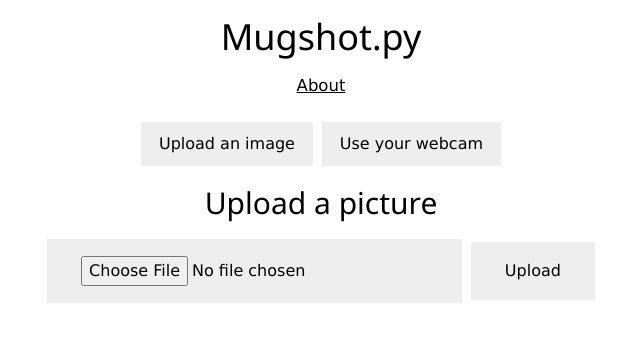
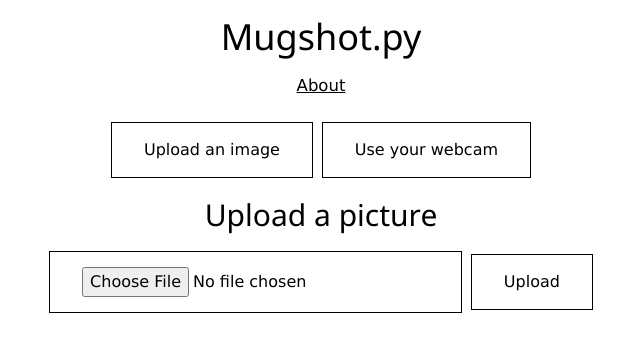
Before and after one commit to haryo-s/Mugshot, a Flask app: page / in a window 1280 px wide. Shown: the top 352 px of the page, without its empty margins (319-959 px from the left). Run offline with Flask 2, Linux system fonts and the light colour scheme.

Commit message:
-Mugshot title in all pages is now link to home -Added parameters to Mugshot.get_image_landmarks() -Commenting and documenting code

```diff
--- a/Mugshot.py
+++ b/Mugshot.py
@@ -36,7 +36,16 @@ def distance_to_percentage(face_distance, face_match_threshold=0.6):
         linear_val = 1.0 - (face_distance / (range * 2.0))
         return linear_val + ((1.0 - linear_val) * math.pow((linear_val - 0.5) * 2, 0.2))
 
-def get_image_landmarks(img_file):
+def get_image_landmarks(img_file, line_color=(0, 255, 0), line_width=10):
+    """
+    Gets the facial landmarks of each face in each image
+
+    :param img_file: Image file location as string
+    :param line_color: Color of the drawn lines
+    :param line_width: Width of the drawn lines
+
+    :return: Returns the image converted to an PIL Image object on which the landmarks are drawn
+    """
     image = face_recognition.load_image_file(img_file)
 
     landmarks_list = face_recognition.face_landmarks(image)
@@ -46,7 +55,7 @@ def get_image_landmarks(img_file):
 
     for landmarks in landmarks_list:
         for facial_feature in landmarks.keys():
-            draw.line(landmarks[facial_feature], fill=(0, 255, 0), width=10)
+            draw.line(landmarks[facial_feature], fill=line_color, width=line_width)
 
     return pil_image
 
@@ -75,7 +84,7 @@ def find_closest_match(face_enc, dataset):
     """
     Compares an image file to a dataset and returns the closest match.
 
-    :param img_file: Image file location as string
+    :param face_enc: The unique encoding of a face as a 128-dimensional list
     :param dataset: Dataset containing encodings to compare image with
 
     :return: Returns the distance of the closest match and its charges
--- a/Site.py
+++ b/Site.py
@@ -13,6 +13,13 @@ memcache = {}
 #######################
 
 def python_list_to_html(list):
+    """
+    Converts a Python list object to a formatted HTML list string
+
+    :param list: Python list object
+
+    :return: Formatted html list string
+    """
     html_list = "<ul class=\"mt-decrease10 pb3\" style=\"list-style-type:none;\">\n"
 
     for item in list:
@@ -23,6 +30,13 @@ def python_list_to_html(list):
     return html_list
 
 def encode_image(pil_img):
+    """
+    Encodes a PIL image object to a base64 bytes object
+
+    :param pil_img: PIL image object
+
+    :return: An JPEG image encoded in base64 bytes
+    """
     img_io = BytesIO()
     pil_img.save(img_io, 'JPEG', quality=70)
 
@@ -31,6 +45,15 @@ def encode_image(pil_img):
     return img_io_base64
 
 def results_to_html(percentage, charges, face_number):
+    """
+    Creates a formatted html string to display the results of each analyzed face
+
+    :param percentage: Float between 0.0 and 1.0 representing the percentage
+    :param charges: Formatted html list string of the charges (created by python_list_to_html())
+    :param face_number: Integer of the number of face
+
+    :return: Formatted html string of the results
+    """
     match_percentage = "{0:.2f}%".format(percentage * 100)
     # l1 = "<h2 class=\"f-100\">Face #" + str(face_number) + "'s accuracy with its matching result was: </h2>\n" \
     #      "<p>" + match_percentage + "</p>\n" \
--- a/static/styles/style.css
+++ b/static/styles/style.css
@@ -20,10 +20,22 @@ ul {
   text-align: center
 }
 
+img {
+  display: block;
+  margin-left: auto;
+  margin-right: auto;
+  max-width: 25%;
+  height: auto;
+}
+
+.title-link {
+  text-decoration: none;
+}
+
 .button {
-    background-color: rgb(238, 238, 238);
+    background-color: transparent;
     color: black;
-    border: 2px solid rgb(238, 238, 238);
+    border: 1px solid black;
     padding: 15px 32px;
     text-align: center;
     text-decoration: none;
@@ -37,15 +49,9 @@ ul {
 }
 
 .button:hover {
-  border: 2px solid black
-}
-
-img {
-  display: block;
-  margin-left: auto;
-  margin-right: auto;
-  max-width: 25%;
-  height: auto;
+  border: 1px solid black;
+  background-color: black;
+  color: white;
 }
 
 .navbar {
@@ -55,10 +61,10 @@ img {
 }
 
 .navbar button {
-  background-color: rgb(238, 238, 238);
+  background-color: transparent;
   color: black;
-  border: 2px solid rgb(238, 238, 238);
-  /* padding: 15px 32px; */
+  border: 1px solid black;
+  padding: 15px 32px;
   text-align: center;
   text-decoration: none;
   display: inline-block;
@@ -66,10 +72,15 @@ img {
   margin: 4px 2px;
   cursor: pointer;
 
-
   -webkit-transition-duration: 0.2s; /* Safari */
   transition-duration: 0.2s;
   }
+
+.navbar button:hover {
+  border: 1px solid black;
+  background-color: black;
+  color: white;
+}
 
 .mt-decrease15 {
   margin-top: -15px;
--- a/templates/about.html
+++ b/templates/about.html
@@ -10,7 +10,7 @@
 
 <body class="content-center">
   <div class="text-center">
-    <h1 class="">Mugshot.py</h1>
+    <a class="title-link" href="/"><h1 class="">Mugshot.py</h1></a>
 
     <a class="link text-center pb3 f-110" href="./">Return</a>
   </div>
--- a/templates/index.html
+++ b/templates/index.html
@@ -3,17 +3,17 @@
   <head>
     <title>Mugshot.py</title>
 
-    <link rel= "stylesheet" type= "text/css" href= "{{ url_for('static',filename='styles/style.css') }}">
+    <link rel="stylesheet" type= "text/css" href= "{{ url_for('static',filename='styles/style.css') }}">
     <link rel="stylesheet" href="https://www.w3schools.com/w3css/4/w3.css">
   </head>
 
   <body>
     <div class="content-center text-center">
-      <h1 class="">Mugshot.py</h1>
+      <a class="title-link" href="/"><h1 class="">Mugshot.py</h1></a>
 
       <a class="link text-center pb3 f-110" href="./about">About</a>
 
-      <div class="navbar pt3 comntent-center">
+      <div class="navbar pt3">
         <button class="w3-button" onclick="openForm('Upload')">Upload an image</button>
         <button class="w3-button" onclick="openForm('Webcam')">Use your webcam</button>
       </div>
--- a/templates/results.html
+++ b/templates/results.html
@@ -1,6 +1,6 @@
 <!doctype html>
 <head>
-  <title>Mugshot.py - Results</title>
+  <a class="title-link" href="/"><title>Mugshot.py - Results</title></a>
 
   <link rel= "stylesheet" type= "text/css" href= "{{ url_for('static',filename='styles/style.css') }}">
   <link rel="stylesheet" href="https://www.w3schools.com/w3css/4/w3.css">
```
